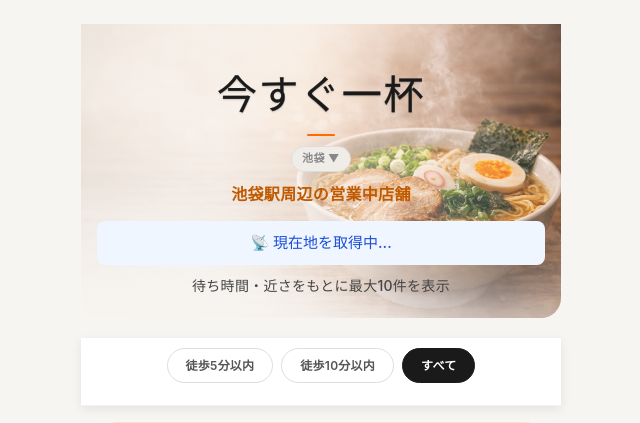
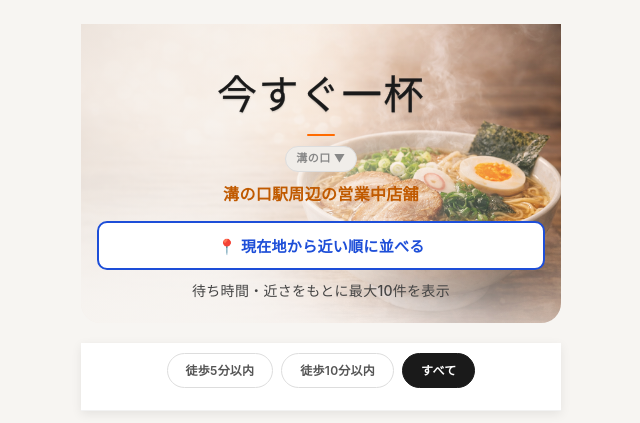
Before and after one commit to gorindo/no-wait-ramen, a Flask app: page /result?mode=nearby in a window 1280 px wide. Shown: the top 423 px of the page, without its empty margins (319-959 px from the left). Run offline with Flask 3, Linux system fonts and the light colour scheme; some web fonts are replaced.

Commit message:
UI改善: 説明文レイアウト調整（2行化）

```diff
--- a/app.py
+++ b/app.py
@@ -8,7 +8,7 @@ app = Flask(__name__)
 MAX_DISPLAY = 10
 
 # 対象エリア名（将来の多地域展開時にここを変更 or リスト化する）
-AREA_NAME = "池袋"
+AREA_NAME = "溝の口"
 
 # ソートキー: 営業中 > 待ちレベル(green/yellow/red) > 徒歩分数
 WAIT_LEVEL_ORDER = {"green": 0, "yellow": 1, "red": 2}
@@ -329,11 +329,11 @@ def result():
     if max_walk_str and max_walk_str.isdigit():
         max_walk = int(max_walk_str)
         filtered = [s for s in enriched if s["walk_minutes"] <= max_walk]
-        filter_label = f"池袋駅から徒歩{max_walk}分以内の営業中店舗"
+        filter_label = f"溝の口駅から徒歩{max_walk}分以内の営業中店舗"
     else:
         max_walk = None
         filtered = enriched
-        filter_label = "池袋駅周辺の営業中店舗"
+        filter_label = "溝の口駅周辺の営業中店舗"
 
     # 営業中のみ表示（デフォルト動作）
     # 将来 "閉店中も含む" 表示が必要になった場合は、ここで条件を分岐させる
--- a/static/style.css
+++ b/static/style.css
@@ -651,6 +651,36 @@ h1::after {
 
 
 /* ===========================
+   位置情報取得ボタン
+=========================== */
+.geo-btn {
+    display: block;
+    width: 100%;
+    padding: 12px 16px;
+    margin: 0 0 10px;
+    background: #fff;
+    color: #1d4ed8;
+    font-size: 15px;
+    font-weight: 600;
+    border: 2px solid #1d4ed8;
+    border-radius: 10px;
+    cursor: pointer;
+    letter-spacing: 0.02em;
+    text-align: center;
+    transition: background 0.15s, color 0.15s;
+}
+
+.geo-btn:active {
+    background: #eff6ff;
+}
+
+.geo-btn:disabled {
+    color: #93c5fd;
+    border-color: #93c5fd;
+    cursor: default;
+}
+
+/* ===========================
    現在地ステータス・距離表示
 =========================== */
 .location-note {
@@ -674,10 +704,18 @@ h1::after {
     color: #166534;
 }
 
-.location-note--fallback {
-    background: #f5f5f5;
-    color: #999;
+.location-note--fallback-denied {
+    background: #fff7ed;
+    color: #9a3412;
+    font-weight: 500;
+    border: 1px solid #fed7aa;
+}
+
+.location-note--fallback-error {
+    background: #f8fafc;
+    color: #475569;
     font-weight: 400;
+    border: 1px solid #e2e8f0;
 }
 
 .distance-text {
@@ -743,7 +781,7 @@ h1::after {
 }
 
 #area-notice {
-    font-size: 15px;
+    font-size: 13px;
     color: #7a6a55;
     background: #fdf6ed;
     border: 1px solid #e8d9c0;
--- a/templates/result.html
+++ b/templates/result.html
@@ -22,6 +22,9 @@
         <p class="area-chip">{{ area_name }} ▼</p>
         <p class="filter-label">{{ filter_label }}</p>
         <div id="location-status"></div>
+        <div id="geo-btn-wrap" hidden>
+            <button id="geo-btn" class="geo-btn" type="button">📍 現在地から近い順に並べる</button>
+        </div>
 <div id="area-notice" hidden></div>
         <p id="sub-text" class="sub-text">
             待ち時間・近さをもとに最大{{ max_display }}件を表示
@@ -191,10 +194,10 @@
   var MAX_DISPLAY = appData.maxDisplay;
   var MODE        = appData.mode;
 
-  // ---- 池袋駅の座標・エリア判定しきい値 ----
+  // ---- 溝の口駅の座標・エリア判定しきい値 ----
 
-  var IKEBUKURO_LAT  = 35.7295;
-  var IKEBUKURO_LNG  = 139.7109;
+  var STATION_LAT    = 35.6013;
+  var STATION_LNG    = 139.6073;
   var AREA_THRESHOLD = 2000;
 
   // ---- ユーティリティ ----
@@ -298,10 +301,10 @@
 
   // ---- エリア外通知 ----
 
-  function showAreaNotice(distToIkebukuro) {
+  function showAreaNotice(distToStation) {
     var el = document.getElementById('area-notice');
     if (!el) return;
-    el.textContent = '現在地から池袋まで約' + fmtDist(distToIkebukuro) + 'あります。池袋周辺の店を現在地からの距離順で表示しています。';
+    el.innerHTML = '現在地から溝の口駅まで約' + fmtDist(distToStation) + 'あります。<br>溝の口周辺の店を現在地からの距離順で表示しています。';
     el.hidden = false;
   }
 
@@ -312,9 +315,9 @@
       return Object.assign({}, s, { _dist: haversine(userLat, userLng, s.latitude, s.longitude) });
     });
 
-    // おすすめスコアで降順ソート → 上位 MAX_DISPLAY 件
+    // 距離の昇順でソート → 上位 MAX_DISPLAY 件
     withDist.sort(function (a, b) {
-      return shopScore(b, b._dist) - shopScore(a, a._dist);
+      return a._dist - b._dist;
     });
     var sorted = withDist.slice(0, MAX_DISPLAY);
 
@@ -336,19 +339,27 @@
 
     setStatus('ok', '📍 現在地から近い順に表示しています');
 
-    var distToIkebukuro = haversine(userLat, userLng, IKEBUKURO_LAT, IKEBUKURO_LNG);
-    if (distToIkebukuro > AREA_THRESHOLD) {
-      showAreaNotice(distToIkebukuro);
+    var distToStation = haversine(userLat, userLng, STATION_LAT, STATION_LNG);
+    if (distToStation > AREA_THRESHOLD) {
+      showAreaNotice(distToStation);
     }
   }
 
   // ---- フォールバック ----
 
   function showFallback(reason) {
-    var msg = reason === 'denied'
-      ? '位置情報の取得が許可されていないため、池袋駅基準で表示しています'
-      : '現在地を取得できなかったため、池袋駅基準で表示しています';
-    setStatus('fallback', msg);
+    var type, msg;
+    if (reason === 'denied') {
+      type = 'fallback-denied';
+      msg = '⚠️ 位置情報が許可されていないため、溝の口駅基準で表示しています';
+    } else if (reason === 'unsupported') {
+      type = 'fallback-denied';
+      msg = '⚠️ お使いのブラウザは位置情報に対応していません。溝の口駅基準で表示しています';
+    } else {
+      type = 'fallback-error';
+      msg = '📍 位置情報を取得できなかったため、溝の口駅基準で表示しています';
+    }
+    setStatus(type, msg);
   }
 
   // ---- ステータス表示 ----
@@ -419,21 +430,33 @@
   // ---- エントリーポイント ----
 
   if (MODE === 'nearby') {
+    var geoBtnWrap = document.getElementById('geo-btn-wrap');
+    var geoBtn     = document.getElementById('geo-btn');
+    if (geoBtnWrap) geoBtnWrap.hidden = false;
+
+    if (geoBtn) {
+      geoBtn.addEventListener('click', function () {
+        if (!navigator.geolocation) {
+          showFallback('unsupported');
+          return;
+        }
+        geoBtn.disabled = true;
+        geoBtn.textContent = '📡 取得中...';
         setStatus('loading', '📡 現在地を取得中...');
-  }
-
-  if (navigator.geolocation) {
         navigator.geolocation.getCurrentPosition(
           function (pos) {
+            if (geoBtnWrap) geoBtnWrap.hidden = true;
             renderByDistance(pos.coords.latitude, pos.coords.longitude);
           },
           function (err) {
+            geoBtn.disabled = false;
+            geoBtn.textContent = '📍 現在地から近い順に並べる';
             showFallback(err.code === 1 ? 'denied' : 'error');
           },
-      { timeout: 8000, maximumAge: 60000, enableHighAccuracy: false }
+          { timeout: 8000, maximumAge: 60000, enableHighAccuracy: true }
         );
-  } else if (MODE === 'nearby') {
-    showFallback('error');
+      });
+    }
   }
 
 })();
```
Lines whose indentation alone changed are shown as unchanged.
